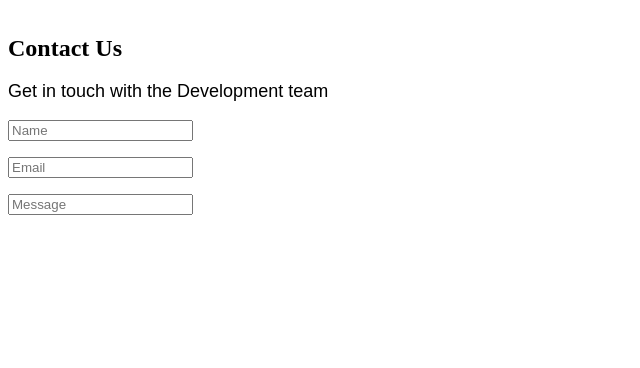
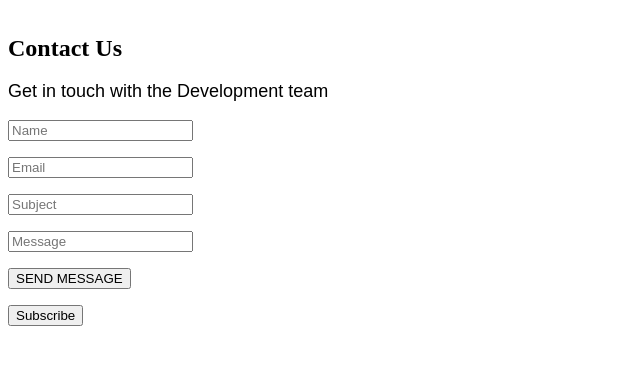
Before and after one commit to THE-HEX-CLAN/Emo-Rabbit, a Flask app: page /AboutUs in a window 1280 px wide; the page is wider, and only the part inside the window is pictured. Shown: the part 977-1345 px from the top of that part, without its empty margins (0-640 px from the left). Before the commit the page ends 1192 px from the top of that part, so only its background shows below. Run offline with Flask 2, Linux system fonts and the light colour scheme; parts of the project's set-up code (start-up, migrations or seed data) failed here and were passed over; some libraries are stand-ins or nearby versions.

Commit message:
The contact Us form was completed and submitted. (about us)

```diff
--- a/templates/AboutUs.html
+++ b/templates/AboutUs.html
@@ -105,8 +105,17 @@
 			<form>
               <p><input class="input" type="text" placeholder="Name" required name="Name"></p>
               <p><input class="input" type="email" placeholder="Email" required name="Email"></p>
+              <p><input class="input" type="text" placeholder="Subject" required name="Subject"></p>
               <p><input class="input" type="text" placeholder="Message" required name="Message"></p>
 
+              <p>
+                <button class="button" type="submit">
+                   <i class="button1"></i> SEND MESSAGE
+                </button>
+                </p>
+                <button class="button" type="submit">
+                   <i class="button1"></i> Subscribe
+                </button>
                 </p>
               </form>
           </section>
```
Lines whose indentation alone changed are shown as unchanged.
